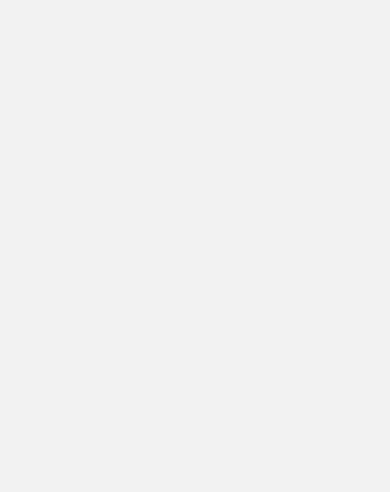
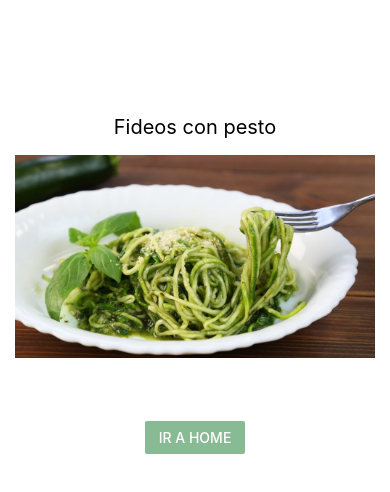
Before and after one commit to sofiruba/DAI, a React Native app in the folder tp5/: screen /Detalle in a window 390 px wide. Shown: the top 492 px of the page. Built offline with nearby package versions, Linux system fonts and the light colour scheme.

Commit message:
detalle, login

```diff
--- a/tp5/src/screens/detalle.js
+++ b/tp5/src/screens/detalle.js
@@ -1,8 +1,56 @@
-import React from "react";
-import { View } from "react-native";
+import { View, Text, Button, StyleSheet, Image, TouchableOpacity } from 'react-native'
+import { useNavigation } from "@react-navigation/native";
 
-export default function Detalle(){
+export default function Detalle() {
+    const navigation = useNavigation();
+
     return (
-        <View></View>
+        <View style={styles.pag}>
+            <View style={styles.content}>
+                <View>
+                <Text style={styles.text}>Fideos con pesto</Text>
+                </View>
+                <Image style={styles.img} source={require('../../assets/fideospesto.jpg')} />
+                <View style={styles.boton}>
+                <Button title='Ir a home' color="#88ba93" onPress={() => navigation.goBack()}></Button>
+                </View>
+            </View>
+        </View>
     )
 }
+
+const styles = StyleSheet.create({
+    content: {
+        justifyContent: 'center',
+        marginTop: 100,
+        marginBottom: 'auto',
+        backgroundColor: 'white',
+        borderRadius: 15,
+        padding: 5,
+    },
+    pag: {
+        backgroundColor: "#fff",
+        height: '100%',
+        width: '100%',
+        padding: 10,
+    },
+    img: {
+        height: 230,
+        width: '100%',
+        marginTop: 2,
+        justifyContent: 'center',
+        resizeMode: 'contain',
+        borderRadius: 10,
+    },
+    text: {
+        fontSize: 20,
+        alignSelf: 'center',
+    },
+    boton: {
+        width:100,
+        height: 100,
+        alignSelf: 'center',
+        marginTop: 50,
+    },
+
+})
--- a/tp5/src/screens/login.js
+++ b/tp5/src/screens/login.js
@@ -1,5 +1,5 @@
 import React , {useState} from "react";
-import { View, TextInput, Button, StyleSheet } from "react-native";
+import { View, TextInput, Button, StyleSheet, Text } from "react-native";
 import axios from 'axios'
 import {useNavigation} from '@react-navigation/native';
 
@@ -20,9 +20,14 @@ export default function Login() {
     }
     return (
         <View style={styles.container}>
+            <View>
+                <Text style={styles.titulo}>RESTAURANTE</Text>
+            </View>
             <TextInput style={styles.input} onChangeText={(text) => setEmail(text)} placeholder="Email"></TextInput>
             <TextInput secureTextEntry={true} style={styles.input} onChangeText={(text) => setPassword(text)} placeholder="Password"></TextInput>
-            <Button  title="Login" onPress={()=> login({"email": email, "password": password})} />
+            <View style={styles.boton} >
+            <Button  title="Login" color="#88ba93" onPress={()=> login({"email": email, "password": password})} />
+            </View>
         </View>
     )
 }
@@ -30,18 +35,27 @@ const styles = StyleSheet.create({
     container: {
         justifyContent: 'center',
         alignItems: 'center',
-        padding: '11%',
-        marginTop: '10%',
-        backgroundColor: 'pink',
+        padding: 10,
+        marginTop: 3,
+        backgroundColor: '#deffe5',
         height: '100%',
         width: '100%',
       },
       input: {
         backgroundColor: 'white',
-        borderRadius: 20,
-        marginTop: '5%',
+        borderRadius: 10,
+        marginTop: 20,
         width: 200,
         height: 45,
         marginLeft: '2%',
       },
+      boton: {
+        marginTop: 20,
+        borderRadius: 20,
+      },
+      titulo: {
+        fontSize: 30,
+        marginBottom: 50,
+        borderRadius: 20,
+      },
 })
```
Also changed, not shown: tp5/assets/fideospesto.jpg (added).
